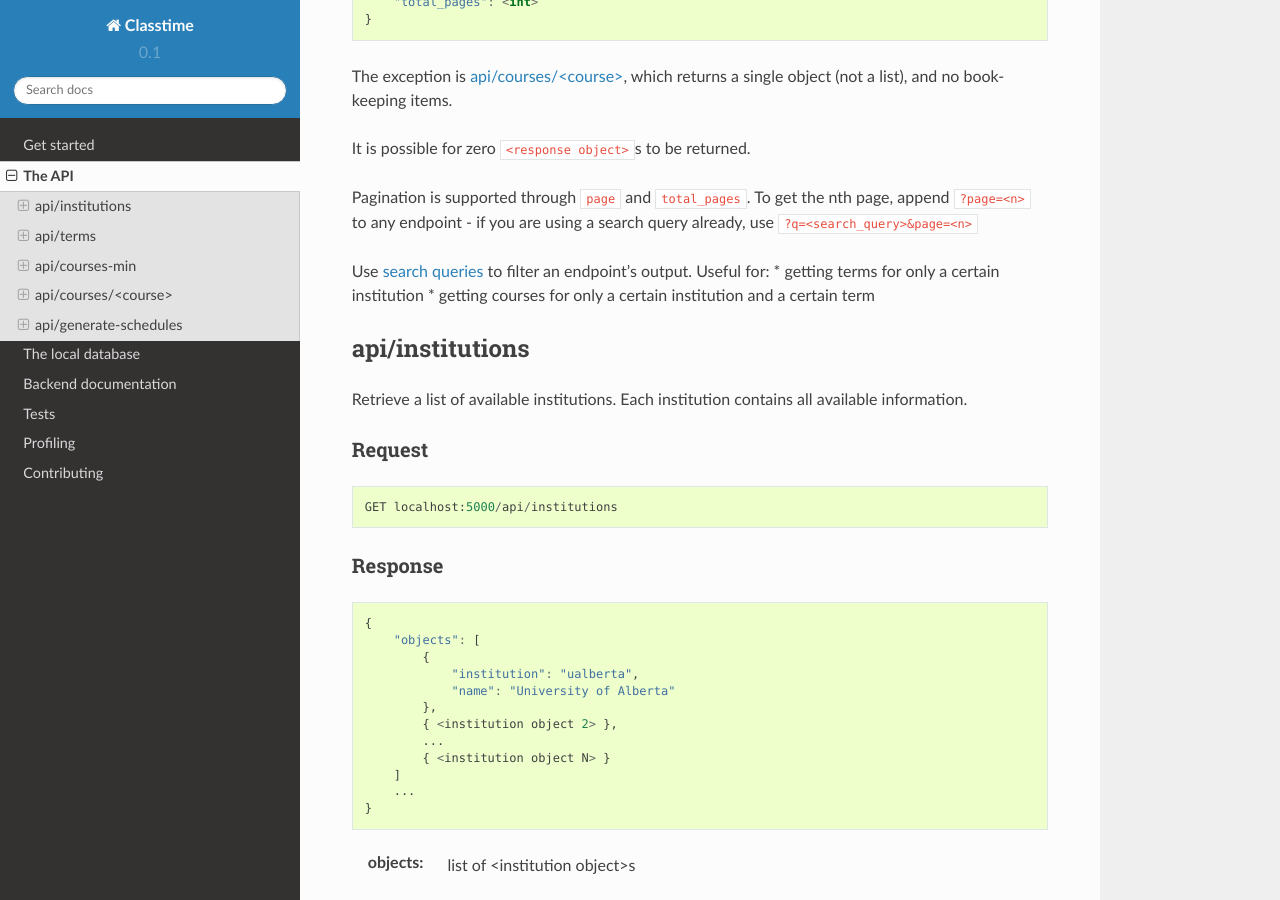
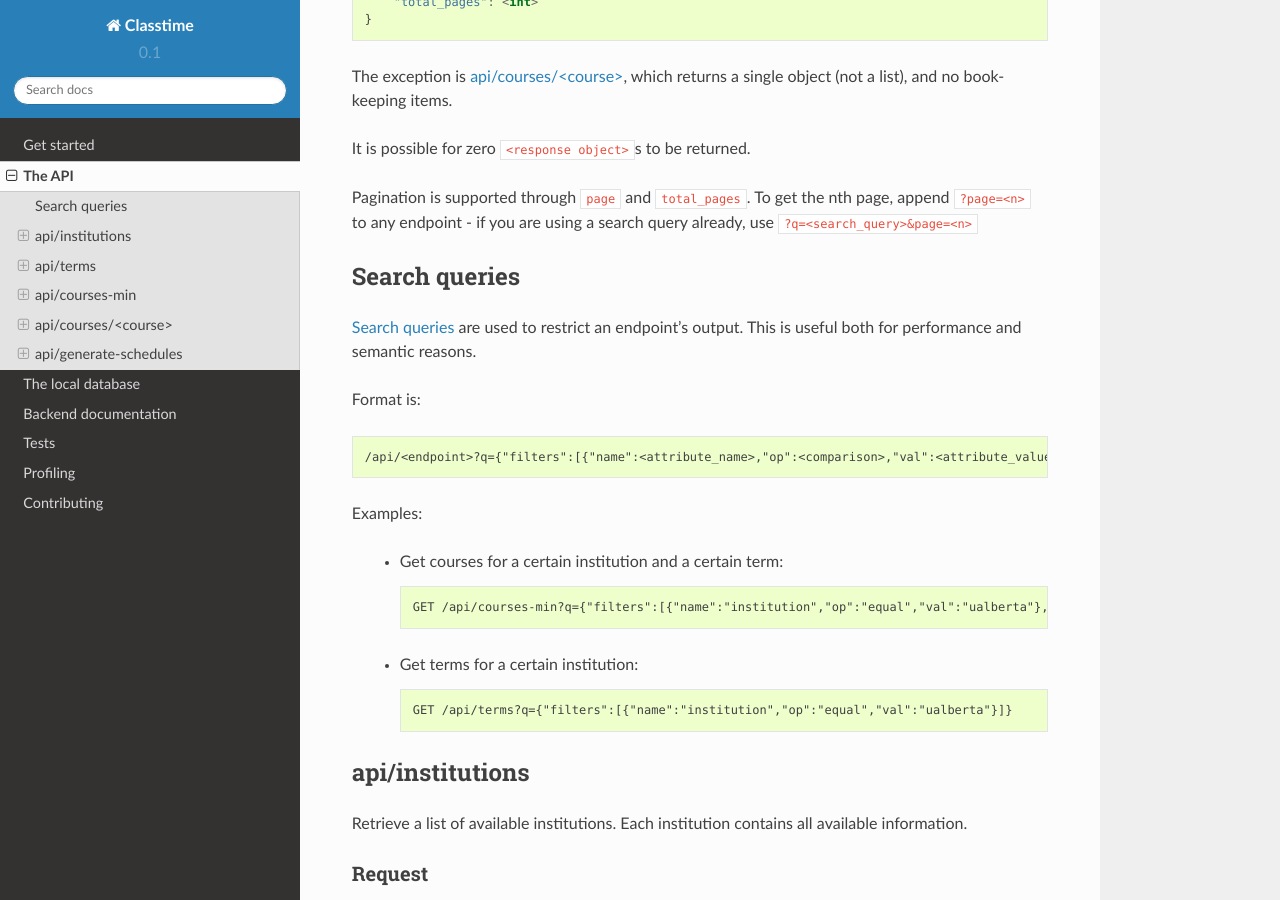
Before and after one commit to ahoskins/Winston, a Sphinx documentation site: the page built from docs/the-api.rst, in a window 1280 px wide and 900 px high, scrolled down 487 px. Built offline with Sphinx 7.4.7 and the Read the Docs theme 2.0.0, drawn with Linux system fonts in a browser that asks for light colours.

Commit message:
docs(api:search-queries): add 'Search queries' section, add format specifier, add examples

```diff
--- a/docs/the-api.rst
+++ b/docs/the-api.rst
@@ -29,9 +29,25 @@ It is possible for zero ``<response object>``\ s to be returned.
 
 Pagination is supported through ``page`` and ``total_pages``. To get the nth page, append ``?page=<n>`` to any endpoint - if you are using a search query already, use ``?q=<search_query>&page=<n>``
 
-Use `search queries <http://flask-restless.readthedocs.org/en/latest/searchformat.html#searchformat>`__ to filter an endpoint's output. Useful for:
-* getting terms for only a certain institution
-* getting courses for only a certain institution and a certain term
+Search queries
+~~~~~~~~~~~~~~
+
+`Search queries <http://flask-restless.readthedocs.org/en/latest/searchformat.html#searchformat>`__ are used to restrict an endpoint's output. This is useful both for performance and semantic reasons.
+
+Format is::
+
+ /api/<endpoint>?q={"filters":[{"name":<attribute_name>,"op":<comparison>,"val":<attribute_value>},{ ... },...]}
+
+Examples:
+
+ * Get courses for a certain institution and a certain term::
+
+	 GET /api/courses-min?q={"filters":[{"name":"institution","op":"equal","val":"ualberta"},{"name":"term","op":"equal","val":"1490"}]}
+
+ * Get terms for a certain institution::
+
+ 	 GET /api/terms?q={"filters":[{"name":"institution","op":"equal","val":"ualberta"}]}
+
 
 .. _api-institutions
 
```
Also changed, not shown: 1 other file.
